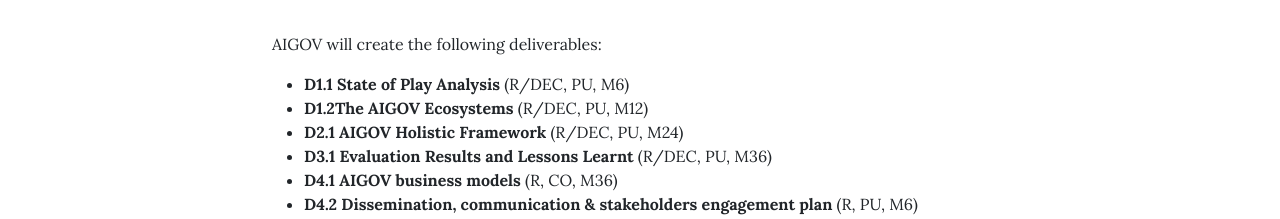
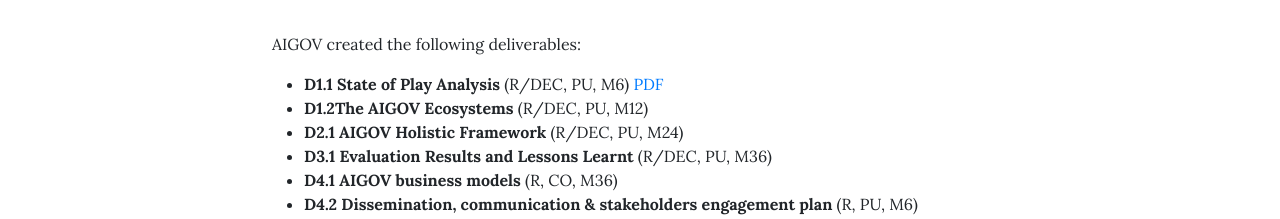
Before and after one commit to AIGOV-elidek/aigov-elidek.github.io, a Jekyll site: the page built from pages/deliverables.md, in a window 1280 px wide. Shown: the part 320-539 px from the top of the page. Built offline with Jekyll 4.4.1, drawn with Linux system fonts in a browser that asks for light colours.

Commit message:
Update deliverables.md

```diff
--- a/pages/deliverables.md
+++ b/pages/deliverables.md
@@ -5,9 +5,9 @@ background: /assets/theme/images/ai.jpg
 permalink: /deliverables/
 ---
 
-AIGOV will create the following deliverables:
+AIGOV created the following deliverables:
 
-- **D1.1 State of Play Analysis**  (R/DEC, PU, M6)
+- **D1.1 State of Play Analysis**  (R/DEC, PU, M6) [PDF](/assets/deliverables/AIGOV_D1.1_State of Play Analysis_v1.0.pdf)
 - **D1.2The AIGOV Ecosystems** (R/DEC, PU, M12)
 - **D2.1 AIGOV Holistic Framework** (R/DEC, PU, M24)
 - **D3.1 Evaluation Results and Lessons Learnt** (R/DEC, PU, M36)
```
